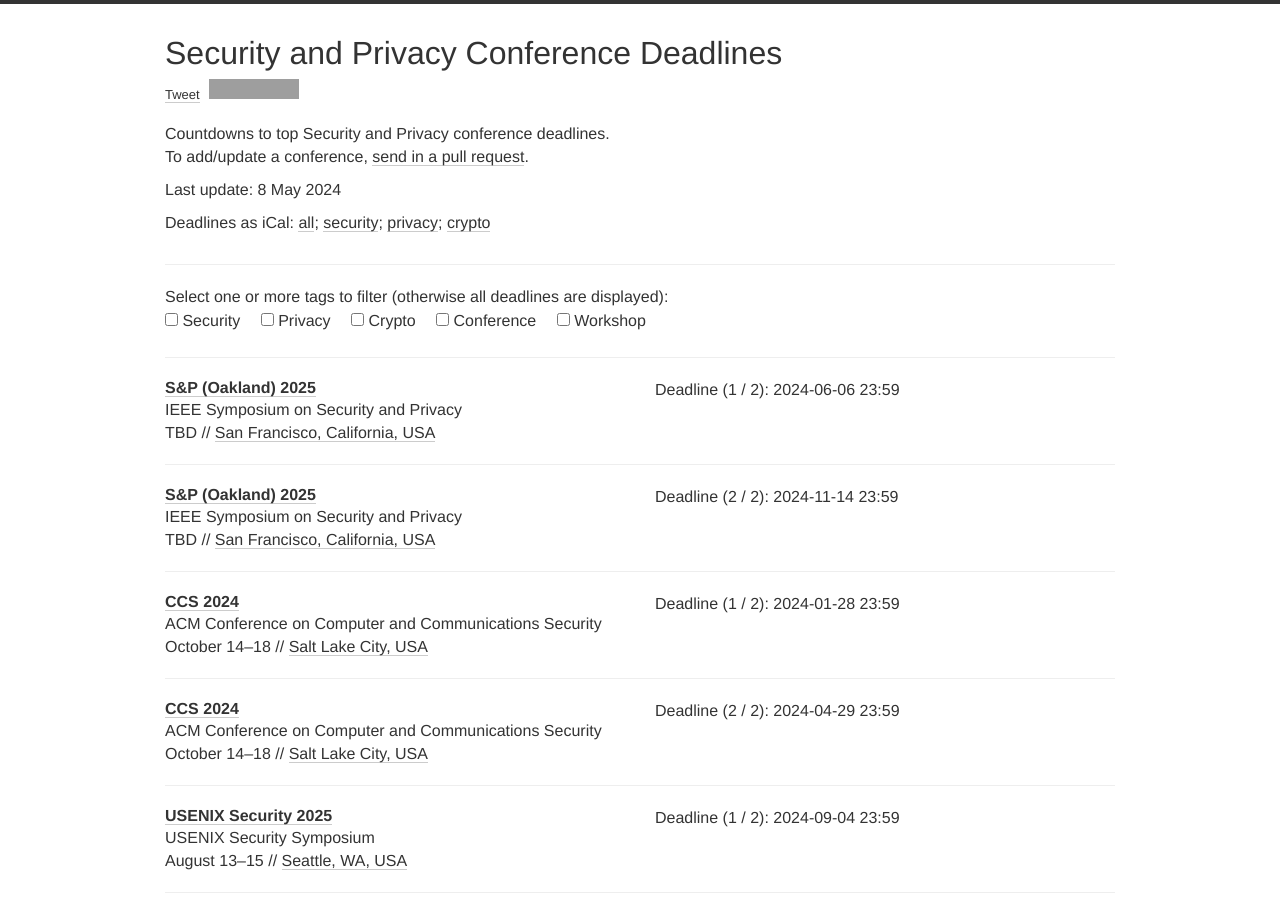
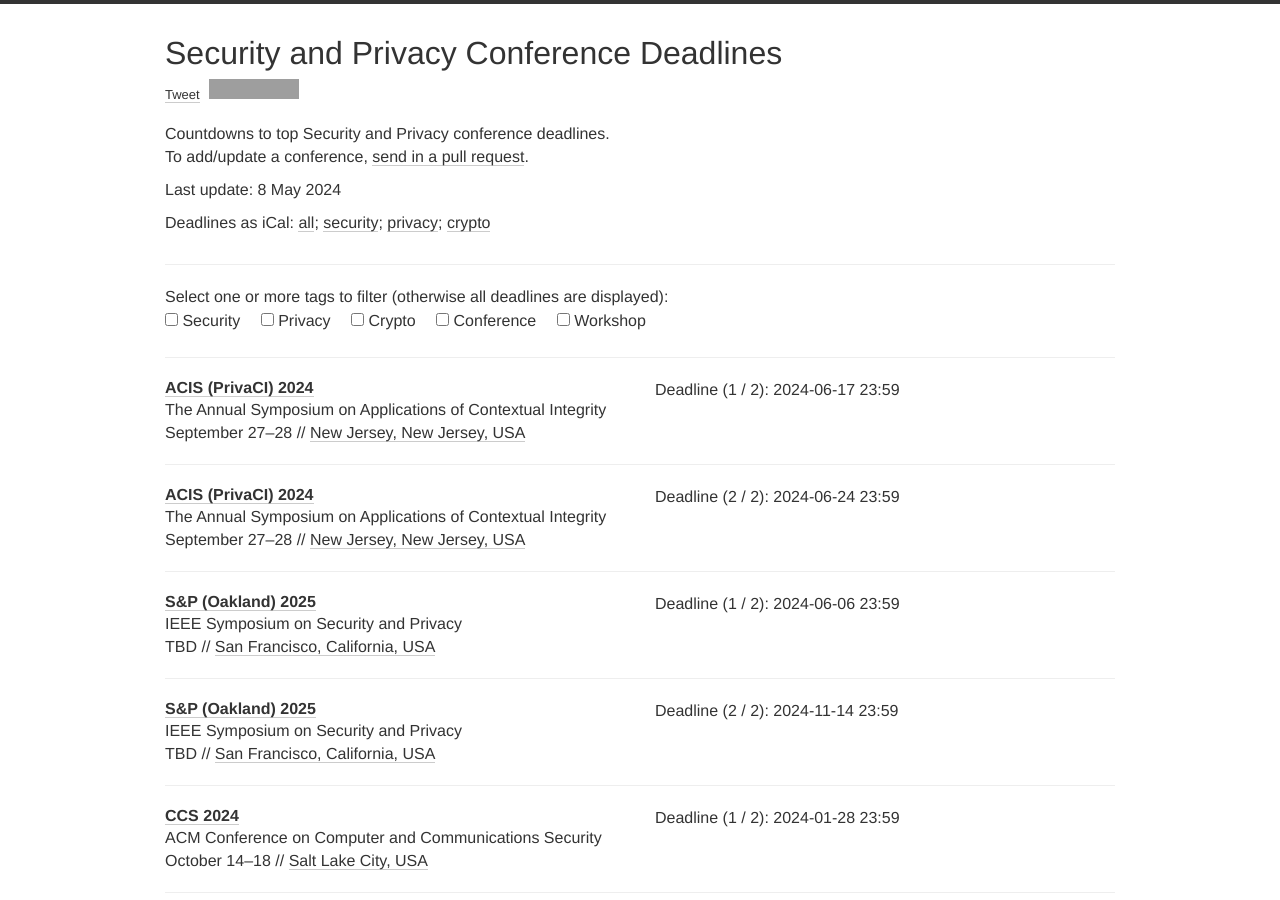
Before and after one commit to sec-deadlines/sec-deadlines.github.io, a Jekyll site: the page built from index.html, in a window 1280 px wide and 900 px high. Built offline with Jekyll 4.4.1, drawn with Linux system fonts in a browser that asks for light colours; nearby versions of some CDN libraries; comment, search, counter and statistics services are not loaded; grey boxes are pictures that could not be loaded.

Commit message:
Adding info on the privacy symposium on Application of Contextual Integrity

```diff
--- a/_data/conferences.yml
+++ b/_data/conferences.yml
@@ -1,6 +1,18 @@
 ---
 
 # Security and Privacy
+
+- name: ACIS (PrivaCI)
+  year: 2024
+  date: September 27-28
+  description: The Annual Symposium on Applications of Contextual Integrity
+  link: https://privaci.info/symposium/2024/cfp.html
+  deadline:
+    - "2024-06-17 23:59"
+    - "2024-06-24 23:59"
+  timezone: Etc/UTC+12
+  place: New Jersey, New Jersey, USA
+  tags: [PRIV, CONF]
 
 - name: S&P (Oakland)
   year: 2025
```
